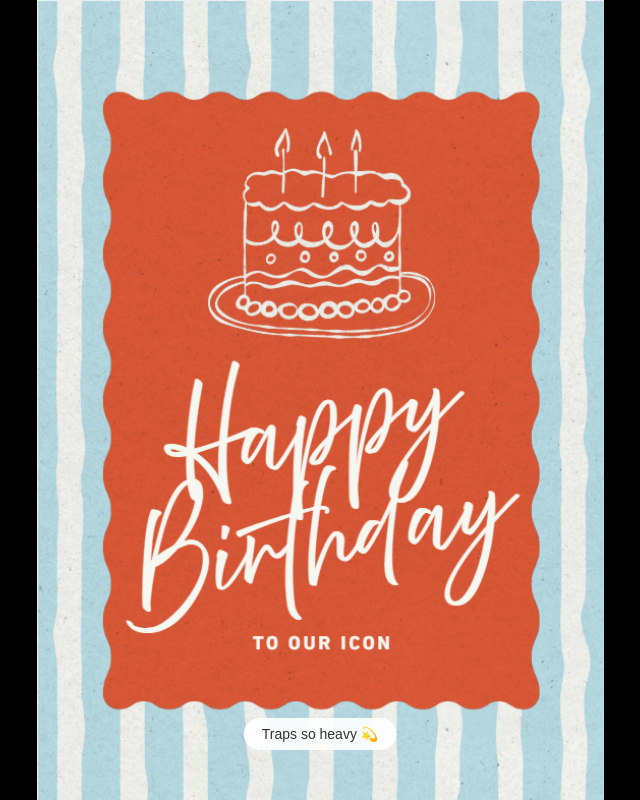
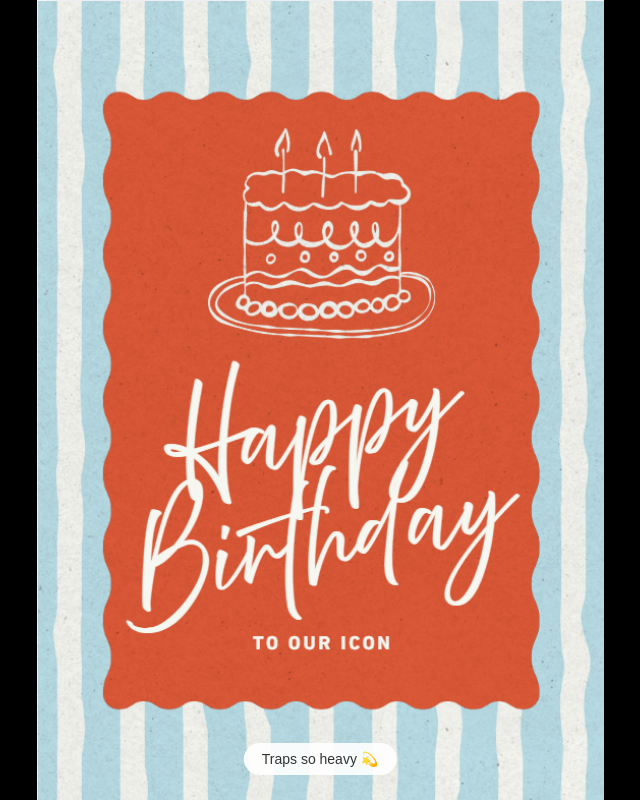
Before and after one commit to MakanSabeti/Maddisonbday, a plain HTML site: page index.html in a window 1280 px wide. Shown: the whole page, without its empty margins (320-960 px from the left). Drawn offline with nearby package versions, Linux system fonts and the light colour scheme.

Commit message:
Update index.html

```diff
--- a/index.html
+++ b/index.html
@@ -34,7 +34,7 @@
       position: absolute;
 
       /* 👇 THIS controls how high the button sits */
-      bottom: calc(50px + env(safe-area-inset-bottom));
+      bottom: calc(25px + env(safe-area-inset-bottom));
 
       left: 50%;
       transform: translateX(-50%);
```
